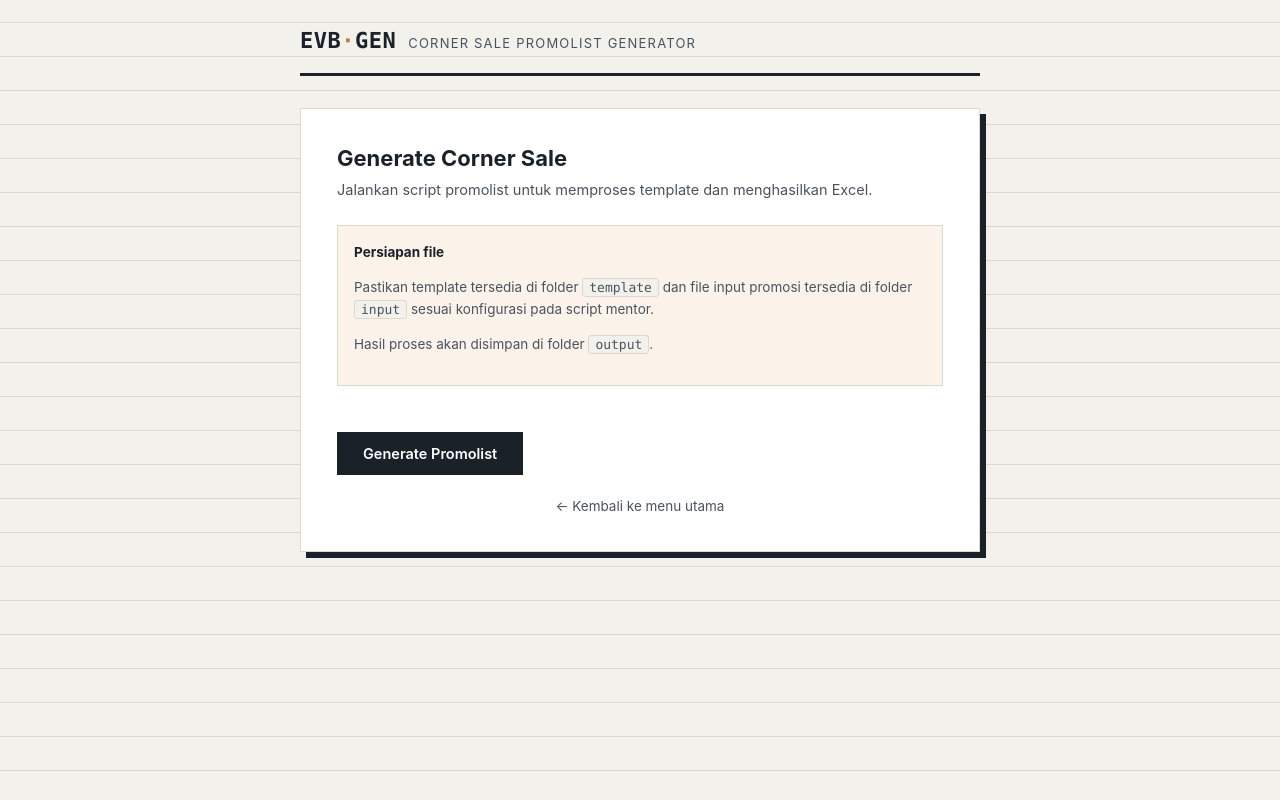
After one commit to juliusevann/web-po-generator, a Flask app: page /corner-sale/ in a window 1280 px wide. The commit adds this page. Run offline with Flask 3, Linux system fonts and the light colour scheme.

Commit message:
fix EB Shoes size mapping and integrate Corner Sale

```diff
--- a/app.py
+++ b/app.py
@@ -5,6 +5,7 @@ from flask import Flask, render_template, request, Response
 from config import Config
 from routes.po_routes import po_bp
 from routes.barcode_routes import barcode_bp
+from routes.corner_sale_routes import corner_sale_bp
 
 app = Flask(__name__)
 app.config["SECRET_KEY"] = Config.SECRET_KEY
@@ -16,6 +17,7 @@ os.makedirs(Config.BARCODE_OUTPUT_FOLDER, exist_ok=True)
 
 app.register_blueprint(po_bp)
 app.register_blueprint(barcode_bp)
+app.register_blueprint(corner_sale_bp)
 
 
 # --- Basic Auth: aktif otomatis kalau APP_USERNAME & APP_PASSWORD diisi di .env ---
--- /dev/null
+++ b/routes/corner_sale_routes.py
@@ -0,0 +1,139 @@
+import os
+import sys
+import time
+import uuid
+import zipfile
+import subprocess
+from pathlib import Path
+
+from flask import (
+    Blueprint, render_template, send_file, abort, current_app
+)
+from werkzeug.utils import secure_filename
+from config import Config
+
+corner_sale_bp = Blueprint(
+    "corner_sale", __name__, url_prefix="/corner-sale"
+)
+
+
+@corner_sale_bp.route("/")
+def index():
+    return render_template("corner_sale.html")
+
+
+@corner_sale_bp.route("/run", methods=["POST"])
+def run():
+    script = Path(Config.CORNER_SALE_SCRIPT)
+    output_dir = Path(Config.CORNER_SALE_OUTPUT_FOLDER)
+
+    if not script.is_file():
+        return render_template(
+            "corner_sale.html",
+            error=f"Script tidak ditemukan: {script}"
+        ), 500
+
+    output_dir.mkdir(parents=True, exist_ok=True)
+
+    def snapshot():
+        result = {}
+        for file in output_dir.iterdir():
+            if file.is_file() and file.suffix.lower() in {
+                ".xlsx", ".xlsm"
+            }:
+                result[str(file.resolve())] = file.stat().st_mtime_ns
+        return result
+
+    before = snapshot()
+
+    try:
+        process = subprocess.run(
+            [sys.executable, str(script)],
+            cwd=str(script.parent),
+            capture_output=True,
+            text=True,
+            timeout=1800,
+            check=False
+        )
+    except subprocess.TimeoutExpired:
+        return render_template(
+            "corner_sale.html",
+            error="Proses melebihi batas waktu 30 menit."
+        ), 504
+    except Exception:
+        current_app.logger.exception(
+            "Gagal menjalankan Corner Sale"
+        )
+        return render_template(
+            "corner_sale.html",
+            error="Gagal menjalankan script Corner Sale."
+        ), 500
+
+    after = snapshot()
+
+    changed = [
+        Path(path)
+        for path, modified in after.items()
+        if path not in before or before[path] != modified
+    ]
+
+    if process.returncode != 0:
+        details = (process.stderr or process.stdout or "")[-8000:]
+        return render_template(
+            "corner_sale.html",
+            error="Script Corner Sale gagal. Periksa detail log.",
+            log=details
+        ), 500
+
+    if not changed:
+        return render_template(
+            "corner_sale.html",
+            error=(
+                "Script selesai, tetapi tidak ditemukan file Excel "
+                "baru atau yang diperbarui di folder output."
+            ),
+            log=(process.stdout or "")[-8000:]
+        )
+
+    zip_name = (
+        f"corner_sale_{time.strftime('%Y%m%d_%H%M%S')}_"
+        f"{uuid.uuid4().hex[:6]}.zip"
+    )
+    zip_path = output_dir / zip_name
+
+    with zipfile.ZipFile(
+        zip_path, "w", zipfile.ZIP_DEFLATED
+    ) as archive:
+        for file in changed:
+            if file.is_file():
+                archive.write(file, arcname=file.name)
+
+    return render_template(
+        "corner_sale.html",
+        success="Proses Corner Sale berhasil.",
+        download_name=zip_name,
+        output_names=[f.name for f in changed],
+        log=(process.stdout or "")[-8000:]
+    )
+
+
+@corner_sale_bp.route("/download/<filename>")
+def download(filename):
+    filename = secure_filename(filename)
+
+    if not filename.endswith(".zip"):
+        abort(404)
+
+    output_dir = Path(
+        Config.CORNER_SALE_OUTPUT_FOLDER
+    ).resolve()
+    file_path = (output_dir / filename).resolve()
+
+    if file_path.parent != output_dir or not file_path.is_file():
+        abort(404)
+
+    return send_file(
+        file_path,
+        as_attachment=True,
+        download_name=filename
+    )
--- a/static/style.css
+++ b/static/style.css
@@ -271,3 +271,57 @@ code {
   text-decoration: none;
 }
 .back-link a:hover { color: var(--amber-dark); }
+
+
+/* Corner Sale */
+.cs-info {
+  padding: 16px;
+  margin: 24px 0;
+  background: #fbf3ea;
+  border: 1px solid var(--line);
+  line-height: 1.6;
+  font-size: 13.5px;
+}
+
+.cs-info p {
+  color: var(--ink-soft);
+  overflow-wrap: anywhere;
+}
+
+.cs-error,
+.cs-success {
+  padding: 16px;
+  margin: 18px 0;
+  border: 1px solid var(--line);
+  overflow-wrap: anywhere;
+}
+
+.cs-error {
+  border-left: 4px solid var(--red);
+}
+
+.cs-success {
+  border-left: 4px solid var(--green);
+}
+
+.cs-log {
+  margin: 18px 0;
+  font-size: 13px;
+}
+
+.cs-log summary {
+  cursor: pointer;
+  font-weight: 600;
+}
+
+.cs-log pre {
+  white-space: pre-wrap;
+  overflow-wrap: anywhere;
+  max-height: 300px;
+  overflow-y: auto;
+  padding: 12px;
+  background: var(--paper);
+  border: 1px solid var(--line);
+  font-family: var(--mono);
+  font-size: 12px;
+}
--- /dev/null
+++ b/templates/corner_sale.html
@@ -0,0 +1,87 @@
+<!DOCTYPE html>
+<html lang="id">
+<head>
+  <meta charset="UTF-8">
+  <meta name="viewport" content="width=device-width, initial-scale=1.0">
+  <title>Corner Sale Generator</title>
+  <link rel="stylesheet" href="{{ url_for('static', filename='style.css') }}">
+</head>
+<body>
+  <div class="wrap">
+    <header class="topbar">
+      <div class="mark">EVB<span>·</span>GEN</div>
+      <div class="topbar-sub">Corner Sale Promolist Generator</div>
+    </header>
+
+    <main class="panel">
+      <h1>Generate Corner Sale</h1>
+      <p class="hint">
+        Jalankan script promolist untuk memproses template
+        dan menghasilkan Excel.
+      </p>
+
+      <div class="cs-info">
+        <strong>Persiapan file</strong>
+        <p>
+          Pastikan template tersedia di folder
+          <code>template</code> dan file input promosi tersedia
+          di folder <code>input</code> sesuai konfigurasi
+          pada script mentor.
+        </p>
+        <p>
+          Hasil proses akan disimpan di folder
+          <code>output</code>.
+        </p>
+      </div>
+
+      {% if error %}
+        <div class="cs-error">
+          <strong>{{ error }}</strong>
+        </div>
+      {% endif %}
+
+      {% if success %}
+        <div class="cs-success">
+          <strong>{{ success }}</strong>
+
+          {% if output_names %}
+            <p>File hasil:</p>
+            <ul>
+              {% for name in output_names %}
+                <li>{{ name }}</li>
+              {% endfor %}
+            </ul>
+          {% endif %}
+
+          {% if download_name %}
+            <a class="btn-primary"
+               href="{{ url_for('corner_sale.download', filename=download_name) }}">
+              Download Hasil ZIP
+            </a>
+          {% endif %}
+        </div>
+      {% endif %}
+
+      {% if log %}
+        <details class="cs-log">
+          <summary>Lihat log proses</summary>
+          <pre>{{ log }}</pre>
+        </details>
+      {% endif %}
+
+      <form method="POST"
+            action="{{ url_for('corner_sale.run') }}"
+            onsubmit="this.querySelector('button').disabled=true;
+                      this.querySelector('button').textContent='Memproses...';">
+        <button class="btn-primary" type="submit">
+          Generate Promolist
+        </button>
+      </form>
+
+      <div class="back-link">
+        <a href="{{ url_for('landing') }}">← Kembali ke menu utama</a>
+      </div>
+    </main>
+  </div>
+</body>
+</html>
```
Also changed, not shown: config.py (+10 -0 lines), core/excel_generator.py (+52 -8 lines), templates/landing.html (+7 -0 lines).
